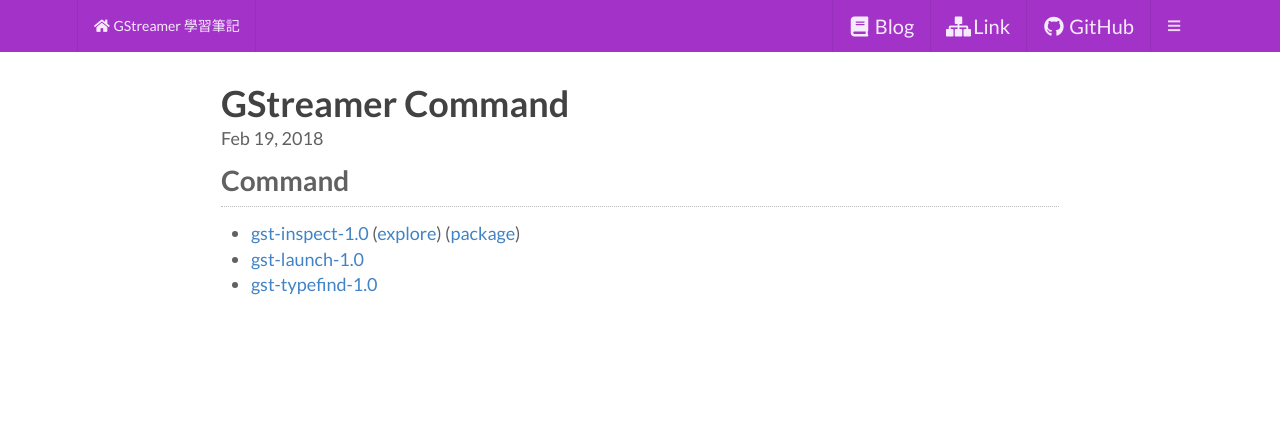
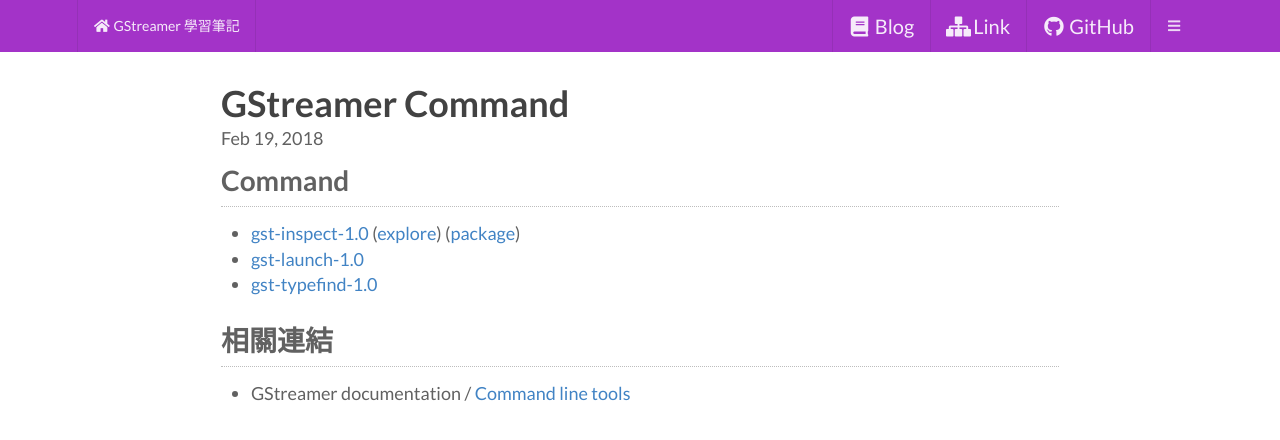
Before and after one commit to foreachsam/book-framework-gstreamer, a Jekyll site: the page built from read/subject/command/index.md, in a window 1280 px wide and 900 px high. Shown: the top 440 px of the window. Built offline with Jekyll 4.4.1, drawn with Linux system fonts in a browser that asks for light colours; nearby versions of some CDN libraries; comment, search, counter and statistics services are not loaded.

Commit message:
add link

```diff
--- a/read/subject/command/index.md
+++ b/read/subject/command/index.md
@@ -13,3 +13,8 @@ source_url: '/read/subject/command/index.md'
 * [gst-inspect-1.0](http://manpages.ubuntu.com/manpages/artful/en/man1/gst-inspect-1.0.1.html) ([explore](gst-inspect-1.0)) ([package](/book-framework-gstreamer/read/subject/package/binary-package/gstreamer1.0-tools))
 * [gst-launch-1.0](http://manpages.ubuntu.com/manpages/artful/en/man1/gst-launch-1.0.1.html)
 * [gst-typefind-1.0](http://manpages.ubuntu.com/manpages/artful/en/man1/gst-typefind-1.0.1.html)
+
+
+## 相關連結
+
+* GStreamer documentation / [Command line tools](https://gstreamer.freedesktop.org/documentation/tools/index.html)
```
